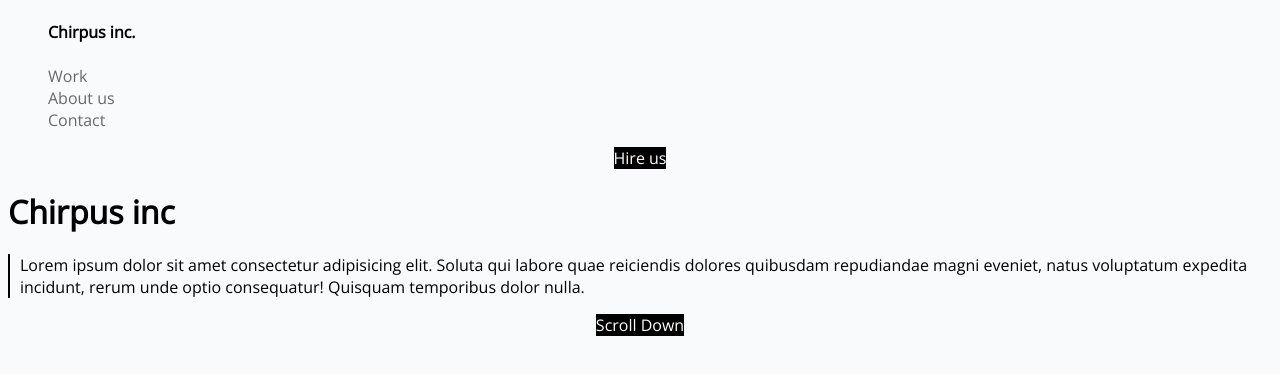
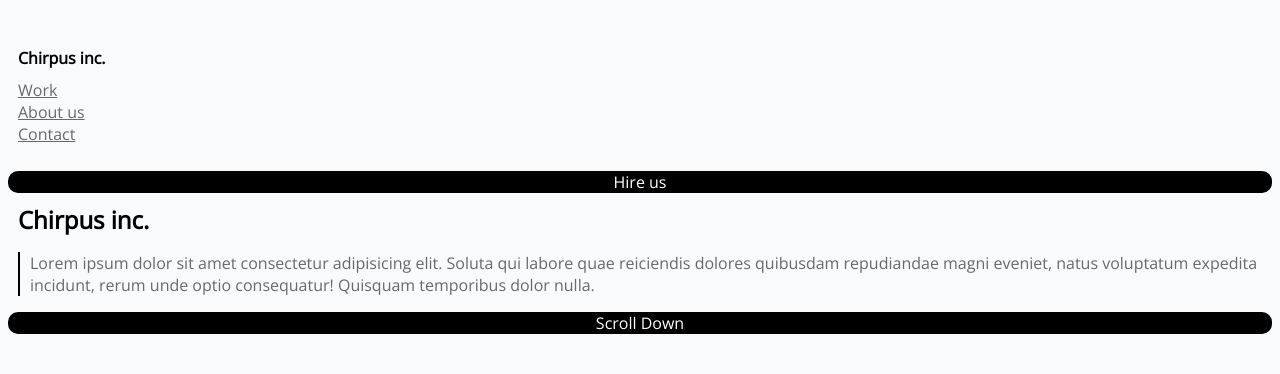
Before and after one commit to RickRossovich/html-css-lab1-pt1, a plain HTML site: page index.html in a window 1280 px wide. Drawn offline with nearby package versions, Linux system fonts and the light colour scheme.

Commit message:
4th update

```diff
--- a/index.html
+++ b/index.html
@@ -32,7 +32,7 @@
       </nav>
     </header>
     <main>
-      <h1>Chirpus inc</h1>
+      <h2>Chirpus inc.</h2>
       <section>
         <p>
           Lorem ipsum dolor sit amet consectetur adipisicing elit. Soluta qui
--- a/style.css
+++ b/style.css
@@ -1,23 +1,36 @@
+
 body{
+    padding: 0;
     font-family: 'Open Sans', sans-serif;
     background-color:#f9fafc;
 
 }
 
+nav{
+    padding: 0;
+}
 ul {
+    padding: 10px;
     text-decoration: none;
     list-style: none;
     color: black;
 }
 
 a{
+    display: block:
     text-decoration: none;
+    color: #69696a;
+    border-radius: 10px;
+}
+
+p{
+    margin-left: 10px;
     color: #69696a;
 }
 
 section{
     border-left: 2px solid black;
-    padding-left: 10px;
+    margin-left: 10px;
 }
 
 
@@ -28,7 +41,18 @@ section{
     text-align: center;
 }
 .button {
+    display: block;
     width: 100%;
     background-color: #000;
     color: #FFF;
+    text-decoration: none;
 }
+
+h2{
+    margin:10px;
+}
+
+h4{
+    margin-bottom: 10px;
+    padding: 0;
+}
```
